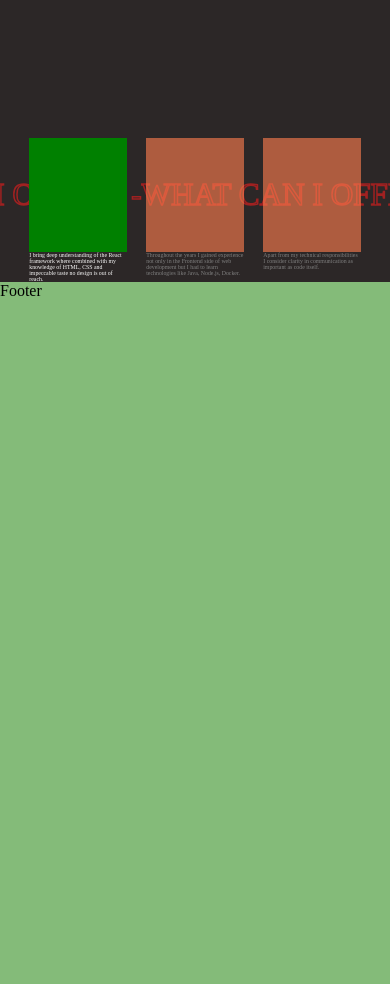
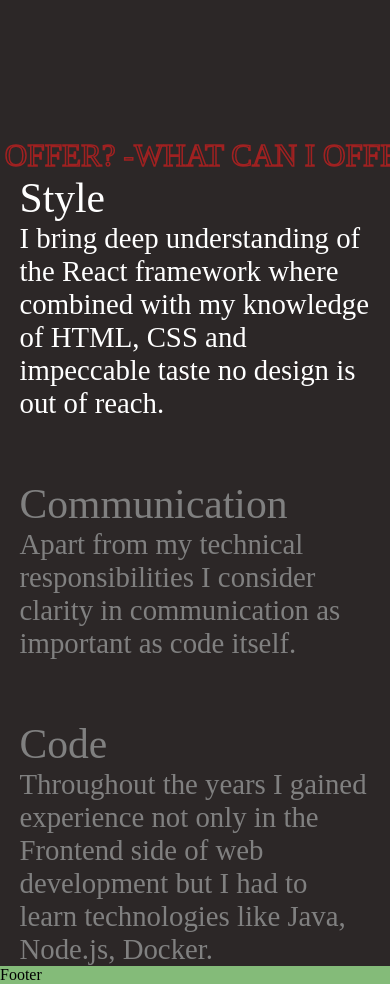
Before and after one commit to AdamTopp/portfolio, a React (Vite) app: page / in a window 390 px wide. Shown: the part 2020-3004 px from the top of the page. Before the commit the page ends 2320 px from the top, so only its background shows below. Built offline with nearby package versions, Linux system fonts and the light colour scheme; the HTML template or start-up script is replaced by a standard one.

Commit message:
[P-1] Responsive Marquee

```diff
--- a/src/sections/Content/components/Slider/Slider.styles.tsx
+++ b/src/sections/Content/components/Slider/Slider.styles.tsx
@@ -19,7 +19,6 @@ export const SliderWrapper = styled.div`
     width: 100vw;
     overflow: hidden;
     white-space: nowrap;
-    left: -5vw;
 `;
 
 export const MarqueeItem = styled.div`
@@ -31,46 +30,32 @@ export const MarqueeItem = styled.div`
 `;
 
 export const Title = styled.div`
-    font-size: 3rem;
-    font-size: min(3rem, 3vw);
+    font-size: min(2.6rem, 2.6vw);
 `;
 
 export const Description = styled.div`
-    font-size: min(2rem, 1.5vw);
-`;
-
-export const TextBox = styled.div`
-    &:hover {
-        ${Title}, ${Description} {
-            color: white;
-        }
-    }
+    font-size: min(1.8rem, 1.8vw);
 `;
 
 export const Row = styled.div`
     box-sizing: border-box;
-    padding: 0 5vw;
     width: 100%;
     overflow: hidden;
 `;
 
-export const Grid = styled.div`
-    display: grid;
-    grid-template-columns: min(25vw, 500px) min(25vw, 500px) min(25vw, 500px);
-    justify-content: space-around;
-    height: 100%;
-    position: relative;
-`;
-
-export const GridItem = styled.div<{ cardActive: boolean }>`
+export const GridItem = styled.div<{ cardActive: boolean, codeSection?: boolean }>`
     transition: all 300ms;
     z-index: 1;
     color: grey;
     ${(props) => props.cardActive && css`
-        & {
-            color: white;
-        }
+        color: white;
     `}
+
+    @media (max-width: 1024px) {
+        ${(props) => props.codeSection && css`
+            order: 3;
+        `}
+    }
 `;
 
 export const PhotoWrapper = styled(GridItem)`
@@ -82,3 +67,38 @@ export const PhotoWrapper = styled(GridItem)`
         }
     `}
 `;
+
+export const Grid = styled.div`
+    display: grid;
+    grid-template-columns: min(25vw, 500px) min(25vw, 500px) min(25vw, 500px);
+    justify-content: space-around;
+    height: 100%;
+    position: relative;
+    padding: 0 5vw;
+
+    @media (max-width: 1024px) {
+        grid-template-columns: min(90vw, 500px);
+        grid-row-gap: 60px;
+        ${Title} {
+            font-size: 2.6rem;
+        }
+
+        ${Description} {
+            font-size: 1.8rem;
+        }
+    }
+`;
+
+export const PhotoGrid = styled(Grid)`
+    @media (max-width: 1024px) {
+        padding: 0;
+        justify-content: flex-start;
+        ${PhotoWrapper} {
+            display: none;
+        }
+
+        ${SliderWrapper} {
+            position: initial;
+        }
+    }
+`;
--- a/src/sections/Content/components/Slider/Slider.tsx
+++ b/src/sections/Content/components/Slider/Slider.tsx
@@ -1,12 +1,12 @@
 import React, { useState } from 'react'
-import { Description, Grid, GridItem, MarqueeItem, PhotoWrapper, Row, SliderWrapper } from './Slider.styles'
+import { Description, Grid, GridItem, MarqueeItem, PhotoGrid, PhotoWrapper, Row, SliderWrapper, Title } from './Slider.styles'
 
 function Slider() {
   const [activeIndex, setactiveIndex] = useState(0)
 
   return (
     <Row>
-      <Grid>
+      <PhotoGrid>
         <SliderWrapper>
           <MarqueeItem>
             What can I offer? -
@@ -33,19 +33,28 @@ function Slider() {
         </PhotoWrapper>
         <PhotoWrapper cardActive={activeIndex === 2} onMouseOver={() => setactiveIndex(2)}>
         </PhotoWrapper>
-      </Grid>
+      </PhotoGrid>
       <Grid>
         <GridItem cardActive={activeIndex === 0} onMouseOver={() => setactiveIndex(0)}>
+          <Title>
+            Style
+          </Title>
           <Description>
             I bring deep understanding of the React framework where combined with my knowledge of HTML, CSS and impeccable taste no design is out of reach.
           </Description>
         </GridItem>
-        <GridItem cardActive={activeIndex === 1} onMouseOver={() => setactiveIndex(1)}>
+        <GridItem cardActive={activeIndex === 1} onMouseOver={() => setactiveIndex(1)} codeSection>
+          <Title>
+            Code
+          </Title>
           <Description>
             Throughout the years I gained experience not only in the Frontend side of web development but I had to learn technologies like Java, Node.js, Docker.
           </Description>
         </GridItem>
         <GridItem cardActive={activeIndex === 2} onMouseOver={() => setactiveIndex(2)}>
+          <Title>
+            Communication
+          </Title>
           <Description>
             Apart from my technical responsibilities I consider clarity in communication as important as code itself.
           </Description>
```
